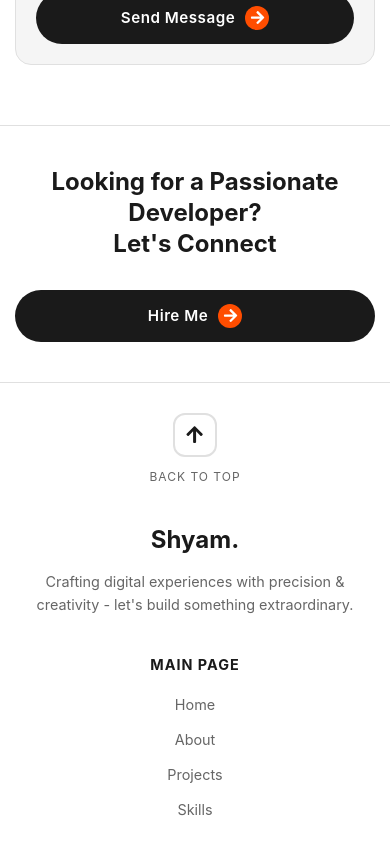
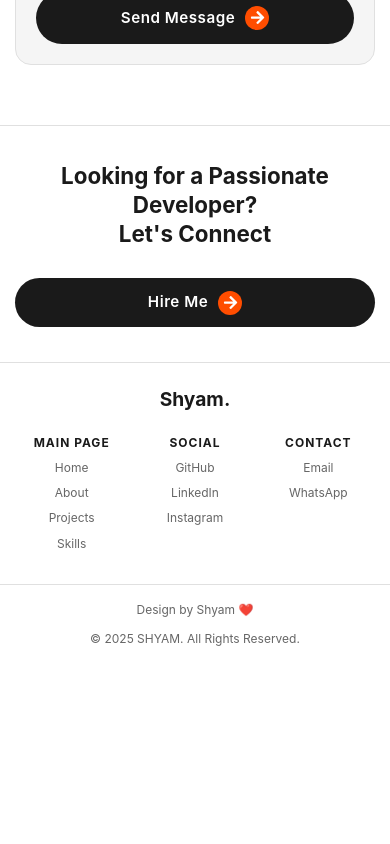
Before and after one commit to ShyamCoder2024/Portfolio, a React (Vite) app: page / in a window 390 px wide. Shown: the part 7080-7924 px from the top of the page. After the commit the page ends 7743 px from the top, so only its background shows below. Built offline with nearby package versions, Linux system fonts and the light colour scheme.

Commit message:
Make footer compact on mobile - hide description, 3-col links

```diff
--- a/src/components/Footer.css
+++ b/src/components/Footer.css
@@ -164,46 +164,91 @@
     }
 
     .cta-headline {
-        font-size: 1.8rem;
+        font-size: 1.6rem;
     }
 
     .footer-main {
-        padding: 40px 20px;
+        grid-template-columns: 1fr;
+        gap: 25px;
+        padding: 30px 20px;
+    }
+
+    .footer-brand p {
+        display: none;
+        /* Hide description on mobile */
     }
 
     .footer-links {
-        flex-direction: column;
-        gap: 30px;
+        display: grid;
+        grid-template-columns: repeat(3, 1fr);
+        gap: 15px;
+        text-align: center;
+    }
+
+    .footer-col h4 {
+        font-size: 0.8rem;
+        margin-bottom: 10px;
+    }
+
+    .footer-col a {
+        font-size: 0.8rem;
+        margin-bottom: 8px;
+    }
+
+    .footer-back-top {
+        display: none;
+        /* Hide on mobile */
     }
 
     .footer-bottom {
         flex-direction: column;
-        gap: 15px;
+        gap: 10px;
         text-align: center;
+        padding: 15px;
+    }
+
+    .footer-bottom p {
+        font-size: 0.75rem;
     }
 }
 
 @media (max-width: 480px) {
     .footer-cta {
-        padding: 40px 15px;
+        padding: 35px 15px;
     }
 
     .cta-headline {
-        font-size: 1.5rem;
+        font-size: 1.4rem;
         line-height: 1.3;
     }
 
     .cta-btn {
         width: 100%;
         justify-content: center;
+        padding: 12px 20px;
     }
 
     .footer-main {
-        padding: 30px 15px;
+        padding: 25px 15px;
+        gap: 20px;
     }
 
-    .back-top-btn {
-        width: 44px;
-        height: 44px;
+    .footer-brand h3 {
+        font-size: 1.2rem;
+        margin-bottom: 5px;
+    }
+
+    .footer-links {
+        gap: 10px;
+    }
+
+    .footer-col h4 {
+        font-size: 0.75rem;
+        margin-bottom: 8px;
+    }
+
+    .footer-col a {
+        font-size: 0.75rem;
+        margin-bottom: 6px;
     }
 }
```
